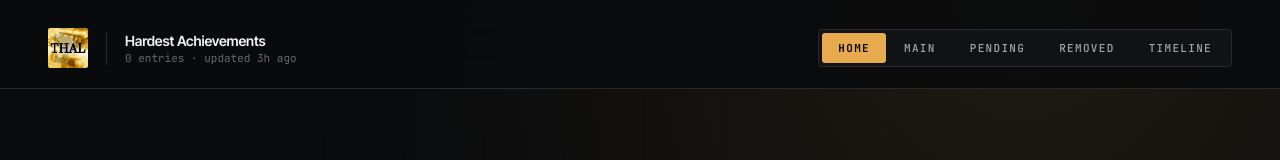
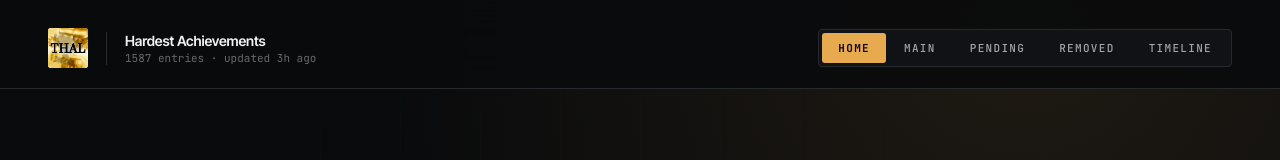
Before and after one commit to qwidzit/THAL-new, a React (Vite) app: page / in a window 1280 px wide. Shown: the top 160 px of the page. Built offline with nearby package versions, Linux system fonts and the light colour scheme.

Commit message:
home fix 2

```diff
--- a/index.html
+++ b/index.html
@@ -3,7 +3,10 @@
 <head>
     <meta charset="UTF-8" />
     <meta name="viewport" content="width=device-width, initial-scale=1.0" />
-    <title>THAL — Hardest Achievements</title>
+    <title>The Hardest Achievements List</title>
+    <link rel="icon" type="image/png" href="/THAL.png" />
+    <meta property="og:title" content="The Hardest Achievements List" />
+    <meta property="og:image" content="/THAL.png" />
     <link rel="preconnect" href="https://fonts.googleapis.com" />
     <link rel="preconnect" href="https://fonts.gstatic.com" crossorigin />
     <link href="https://fonts.googleapis.com/css2?family=Inter+Tight:wght@400;500;600;700;800&family=Inter:wght@400;500;600&family=JetBrains+Mono:wght@400;500;600;700&display=swap" rel="stylesheet" />
--- a/src/App.jsx
+++ b/src/App.jsx
@@ -36,6 +36,10 @@ const DATA_MAP = {
         TIMELINE: platformerTimelineData,
     },
 }
+
+const ALL_LISTS_COUNT =
+    achievementsData.length + pendingData.length + legacyData.length +
+    timelineData.length + platformersData.length + platformerTimelineData.length
 
 function parseRoute() {
     const parts = window.location.pathname.split('/').filter(Boolean)
@@ -157,7 +161,7 @@ export default function App() {
                 sortDir={sortDir} setSortDir={() => setSortDir(d => d === 'asc' ? 'desc' : 'asc')}
                 activeTags={activeTags} toggleTag={toggleTag}
                 allTags={allTags}
-                totalCount={rawData.length}
+                totalCount={ALL_LISTS_COUNT}
             />
 
             {active === 'HOME'
```
